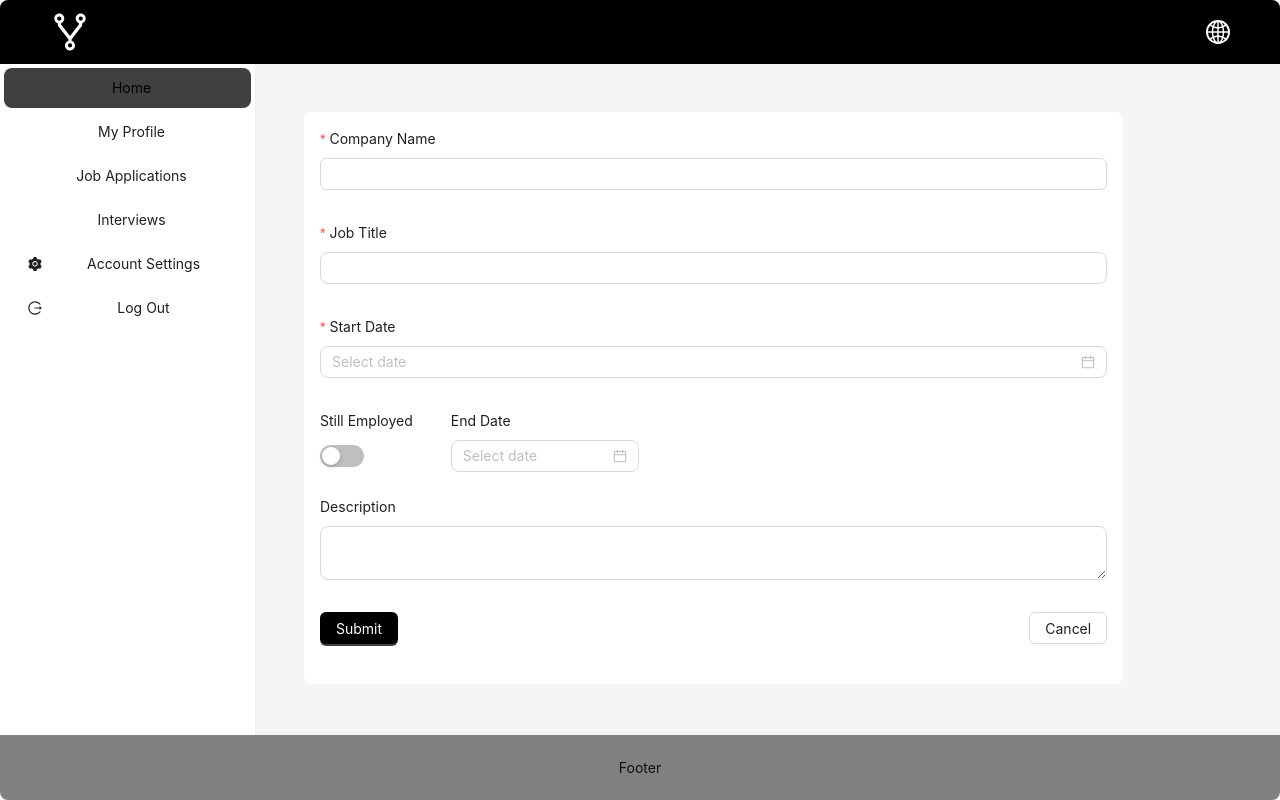
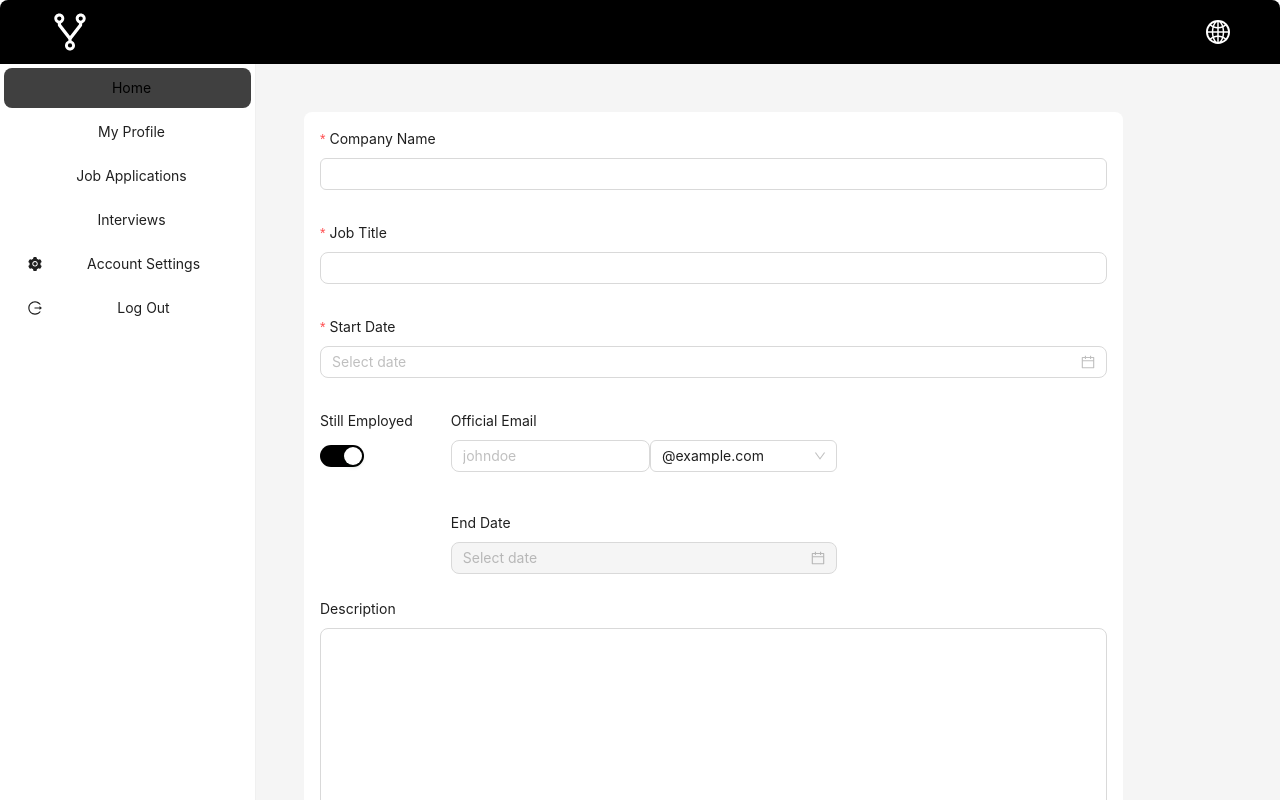
Before and after one commit to vetchium/vetchium, a React (Create React App) app in the folder web/: page /add-work-history in a window 1280 px wide. Both pictures are taken after a click on the button "Log In". Shown: the top 800 px of the page. Built offline with nearby package versions, Linux system fonts and the light colour scheme.

Commit message:
Some validations on AddWorkHistoryForm

```diff
--- a/web/src/forms/AddWorkHistoryForm.tsx
+++ b/web/src/forms/AddWorkHistoryForm.tsx
@@ -5,17 +5,20 @@ import {
   Flex,
   Form,
   Input,
+  Select,
   Switch,
 } from "antd";
 import {
   formInputStyle,
   formItemStyle,
+  formSelectStyle,
   formStyle,
   formSwitchStyle,
   formTextAreaStyle,
 } from "../Styles";
 import t from "../i18n/i18n";
 import { useNavigate } from "react-router-dom";
+import { useState } from "react";
 
 function onFinish(values: any) {
   console.log(values);
@@ -48,8 +51,16 @@ function validateStartDate(rule: any, value: any) {
   return Promise.resolve();
 }
 
-function validateEndDate(rule: any, value: any) {
-  if (value && value.isBefore(rule.startDate)) {
+function validateEndDate(rule: any, value: any, stillEmployed: boolean) {
+  if (stillEmployed) {
+    return Promise.resolve();
+  }
+
+  if (!value) {
+    return Promise.reject(new Error("End date is required"));
+  }
+
+  if (value.isBefore(rule.startDate)) {
     return Promise.reject(new Error("End date must be after start date"));
   }
   return Promise.resolve();
@@ -57,6 +68,7 @@ function validateEndDate(rule: any, value: any) {
 
 function AddWorkHistoryForm() {
   const navigate = useNavigate();
+  const [stillEmployed, setStillEmployed] = useState(true);
 
   return (
     <Form
@@ -120,15 +132,51 @@ function AddWorkHistoryForm() {
           name="still_employed"
           rules={[{ required: false }]}
         >
-          <Switch style={formSwitchStyle} />
+          <Switch
+            style={formSwitchStyle}
+            onChange={(checked) => setStillEmployed(checked)}
+            checked={stillEmployed}
+          />
         </Form.Item>
-        <Form.Item
-          label={t("add_work_history_form.end_date")}
-          name="end_date"
-          rules={[{ required: false, validator: validateEndDate }]}
-        >
-          <DatePicker style={formInputStyle} />
-        </Form.Item>
+
+        <Flex vertical gap="small">
+          <Form.Item
+            label={t("add_work_history_form.official_email")}
+            name="official_email"
+            rules={[{ required: false }]}
+            style={formItemStyle}
+          >
+            <Flex>
+              <Input
+                style={formInputStyle}
+                placeholder="johndoe"
+                disabled={!stillEmployed}
+              />
+              <Select
+                style={formSelectStyle}
+                defaultValue="@example.com"
+                disabled={!stillEmployed}
+              >
+                {/* Should get filled automatically with the domain of the company selected above */}
+                <Select.Option value="example.com">@example.com</Select.Option>
+                <Select.Option value="example.org">@example.org</Select.Option>
+              </Select>
+            </Flex>
+          </Form.Item>
+          <Form.Item
+            label={t("add_work_history_form.end_date")}
+            name="end_date"
+            rules={[
+              {
+                required: false,
+                validator: (rule, value) =>
+                  validateEndDate(rule, value, stillEmployed),
+              },
+            ]}
+          >
+            <DatePicker style={formInputStyle} disabled={stillEmployed} />
+          </Form.Item>
+        </Flex>
       </Flex>
 
       <Form.Item
@@ -137,7 +185,7 @@ function AddWorkHistoryForm() {
         rules={[{ required: false }]}
         style={formItemStyle}
       >
-        <Input.TextArea style={formTextAreaStyle} />
+        <Input.TextArea style={formTextAreaStyle} rows={8} />
       </Form.Item>
 
       <Flex justify="space-between">
--- a/web/src/i18n/en/index.ts
+++ b/web/src/i18n/en/index.ts
@@ -41,5 +41,9 @@ export default {
     end_date: "End Date",
     still_employed: "Still Employed",
     description: "Description",
+    official_email: "Official Email",
+  },
+  user_profile: {
+    verified_colleagues: "Verified Colleagues",
   },
 };
--- a/web/src/pages/UserProfile.tsx
+++ b/web/src/pages/UserProfile.tsx
@@ -1,4 +1,5 @@
-import { Button, Flex, Typography, Image, Card } from "antd";
+import { Button, Flex, Typography, Image, Card, Badge } from "antd";
+import t from "../i18n/i18n";
 
 const profileData = {
   name: "John Doe",
@@ -13,6 +14,7 @@ const profileData = {
       end_date: "2023-01-01",
       still_employed: true,
       description: "Lorem ipsum dolor sit amet, consectetur adipiscing elit.",
+      verified_colleagues: 102,
     },
     {
       company_name: "Example Private Limited",
@@ -22,6 +24,7 @@ const profileData = {
       end_date: "2022-01-01",
       still_employed: true,
       description: "Lorem ipsum dolor sit amet, consectetur adipiscing elit.",
+      verified_colleagues: 10,
     },
     {
       company_name: "Example Private Limited",
@@ -70,6 +73,17 @@ function UserProfile() {
                     {work.start_date} - {work.end_date}
                   </Typography.Text>
                   <Typography.Text>{work.description}</Typography.Text>
+                  {work.verified_colleagues ? (
+                    <Flex gap="small">
+                      <Badge
+                        count={work.verified_colleagues}
+                        style={{ backgroundColor: "#52c41a" }}
+                      />
+                      {t("user_profile.verified_colleagues")}
+                    </Flex>
+                  ) : (
+                    ""
+                  )}
                 </Flex>
               </Flex>
             </Card>
```
